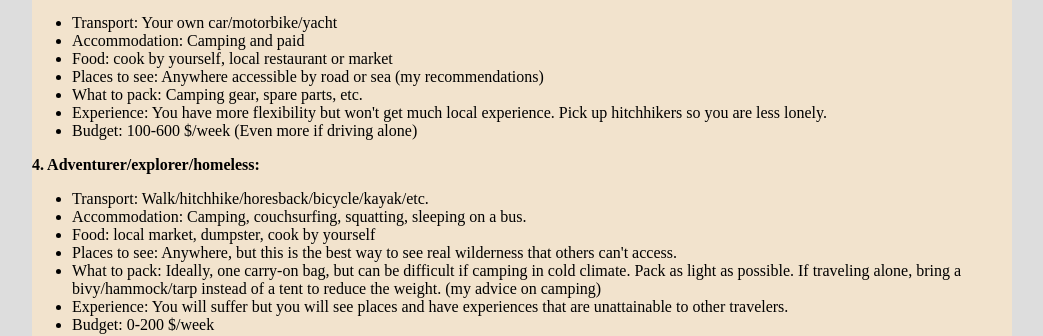
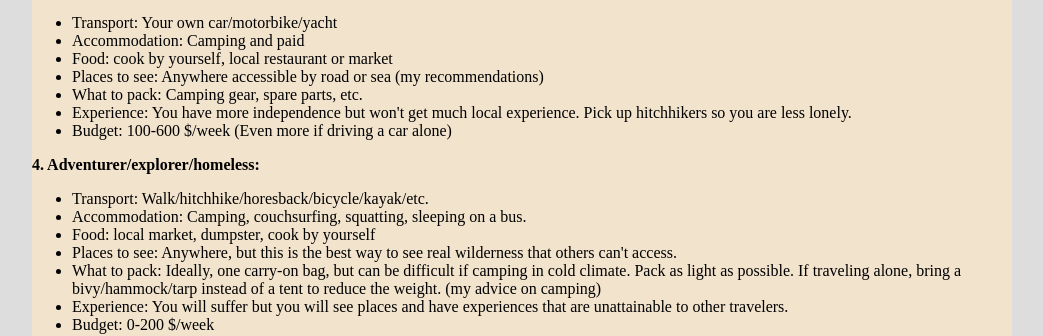
Before and after one commit to witba/witba.github.io, a Jekyll site: the page built from travel/waystotravel.html, in a window 1280 px wide. Shown: the part 554-890 px from the top of the page, without its empty margins (118-1161 px from the left). Built offline with Jekyll 4.4.1, drawn with Linux system fonts in a browser that asks for light colours.

Commit message:
Update waystotravel.html

```diff
--- a/travel/waystotravel.html
+++ b/travel/waystotravel.html
@@ -34,8 +34,8 @@ WAYS TO TRAVEL <br>
 <li>Food: cook by yourself, local restaurant or market
 <li>Places to see: Anywhere accessible by road or sea (my recommendations)
 <li>What to pack: Camping gear, spare parts, etc.
-<li>Experience: You have more flexibility but won't get much local experience. Pick up hitchhikers so you are less lonely.
-<li>Budget: 100-600 $/week (Even more if driving alone)
+<li>Experience: You have more independence but won't get much local experience. Pick up hitchhikers so you are less lonely.
+<li>Budget: 100-600 $/week (Even more if driving a car alone)
 </ul>
 <b>4. Adventurer/explorer/homeless:</b>
 <ul>
```
